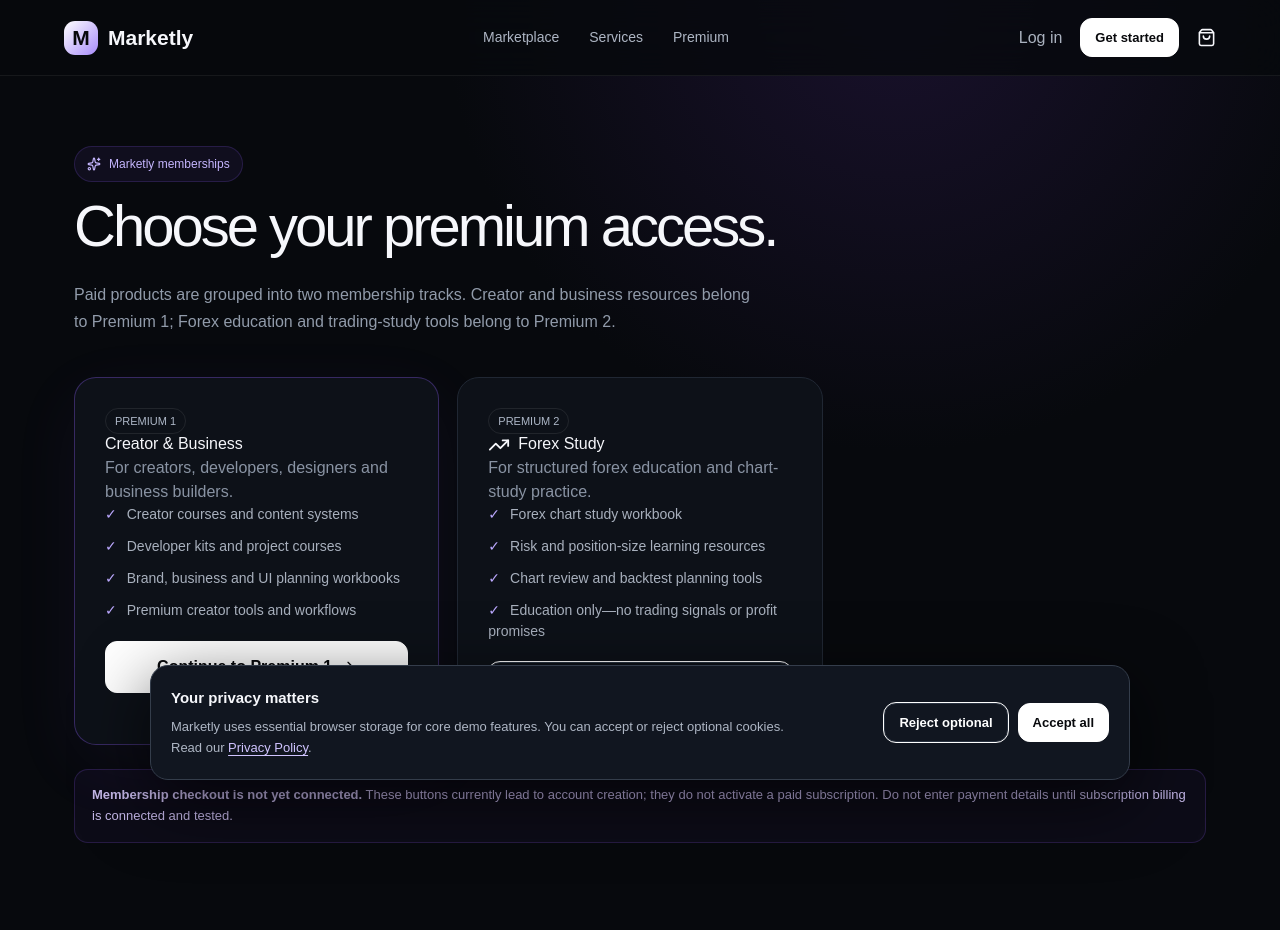
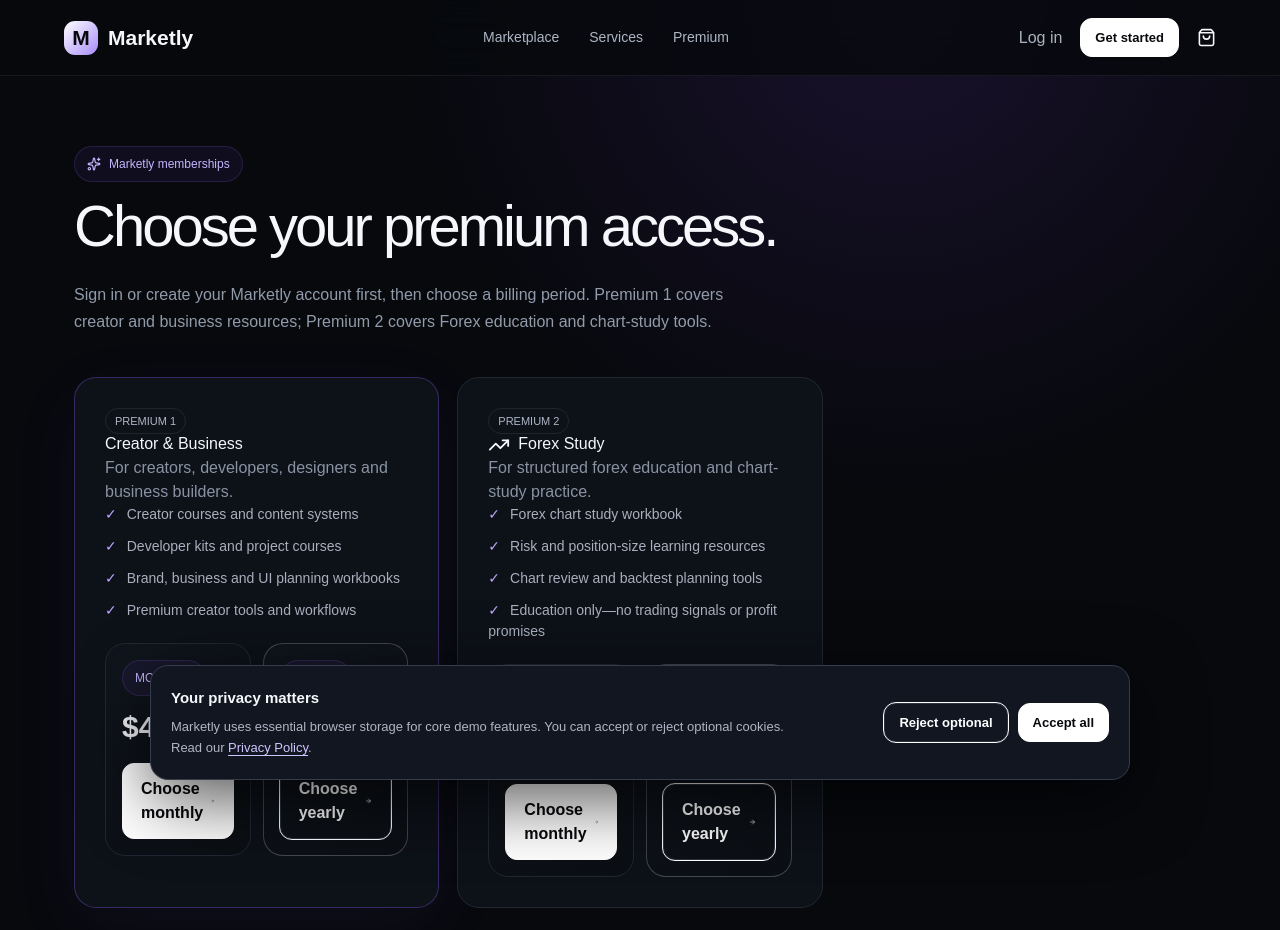
Before and after one commit to website-page/marketly, a Next.js app: page /premium in a window 1280 px wide. Shown: the top 930 px of the page. Built offline with nearby package versions, Linux system fonts and the light colour scheme.

Commit message:
Add monthly and yearly pricing for both Marketly premium plans

```diff
--- a/app/premium/page.tsx
+++ b/app/premium/page.tsx
@@ -1,5 +1,30 @@
 import Link from 'next/link';
-import { ArrowRight, LockKeyhole, TrendingUp, Sparkles } from 'lucide-react';
+import { ArrowRight, TrendingUp, Sparkles } from 'lucide-react';
+
+function PricingLinks({ plan }: { plan: 'creator' | 'forex' }) {
+  return (
+    <div style={{ display: 'grid', gridTemplateColumns: 'repeat(2, minmax(0, 1fr))', gap: 12, marginTop: 22 }}>
+      <div className="card" style={{ padding: 16 }}>
+        <span className="eyebrow">MONTHLY</span>
+        <div style={{ fontSize: 30, fontWeight: 750, margin: '8px 0 14px' }}>
+          {plan === 'creator' ? '$4' : '$9'}<span style={{ fontSize: 14, fontWeight: 400, color: '#8993a3' }}>/month</span>
+        </div>
+        <Link href={`/signup?plan=${plan}&billing=monthly`} className="button" style={{ width: '100%' }}>
+          Choose monthly <ArrowRight size={16} />
+        </Link>
+      </div>
+      <div className="card" style={{ padding: 16, border: '1px solid rgba(255,255,255,.22)' }}>
+        <span className="eyebrow">YEARLY</span>
+        <div style={{ fontSize: 30, fontWeight: 750, margin: '8px 0 14px' }}>
+          {plan === 'creator' ? '$30' : '$60'}<span style={{ fontSize: 14, fontWeight: 400, color: '#8993a3' }}>/year</span>
+        </div>
+        <Link href={`/signup?plan=${plan}&billing=yearly`} className="button outline" style={{ width: '100%' }}>
+          Choose yearly <ArrowRight size={16} />
+        </Link>
+      </div>
+    </div>
+  );
+}
 
 export default function Premium() {
   return (
@@ -7,7 +32,7 @@ export default function Premium() {
       <div className="wrap">
         <span className="eyebrow"><Sparkles size={14}/> Marketly memberships</span>
         <h1 className="pageTitle">Choose your premium access.</h1>
-        <p className="pageSub">Paid products are grouped into two membership tracks. Creator and business resources belong to Premium 1; Forex education and trading-study tools belong to Premium 2.</p>
+        <p className="pageSub">Sign in or create your Marketly account first, then choose a billing period. Premium 1 covers creator and business resources; Premium 2 covers Forex education and chart-study tools.</p>
         <div className="plans" style={{ marginTop: 42 }}>
           <section className="plan featured">
             <span className="pill">PREMIUM 1</span>
@@ -19,7 +44,7 @@ export default function Premium() {
               <li>Brand, business and UI planning workbooks</li>
               <li>Premium creator tools and workflows</li>
             </ul>
-            <Link href="/signup" className="button" style={{width:'100%',marginTop:20}}>Continue to Premium 1 <ArrowRight size={16}/></Link>
+            <PricingLinks plan="creator" />
           </section>
           <section className="plan">
             <span className="pill">PREMIUM 2</span>
@@ -31,11 +56,11 @@ export default function Premium() {
               <li>Chart review and backtest planning tools</li>
               <li>Education only—no trading signals or profit promises</li>
             </ul>
-            <Link href="/signup" className="button outline" style={{width:'100%',marginTop:20}}>Continue to Premium 2 <ArrowRight size={16}/></Link>
+            <PricingLinks plan="forex" />
           </section>
         </div>
         <div className="notice" style={{marginTop:24}}>
-          <b>Membership checkout is not yet connected.</b> These buttons currently lead to account creation; they do not activate a paid subscription. Do not enter payment details until subscription billing is connected and tested.
+          <b>Pricing is displayed; membership checkout is still being connected.</b> The buttons pass the selected plan and billing period to account creation. They do not charge you or activate a membership yet. Payment verification, database-backed activation and protected downloads must be completed and tested before launch.
         </div>
       </div>
     </main>
```
